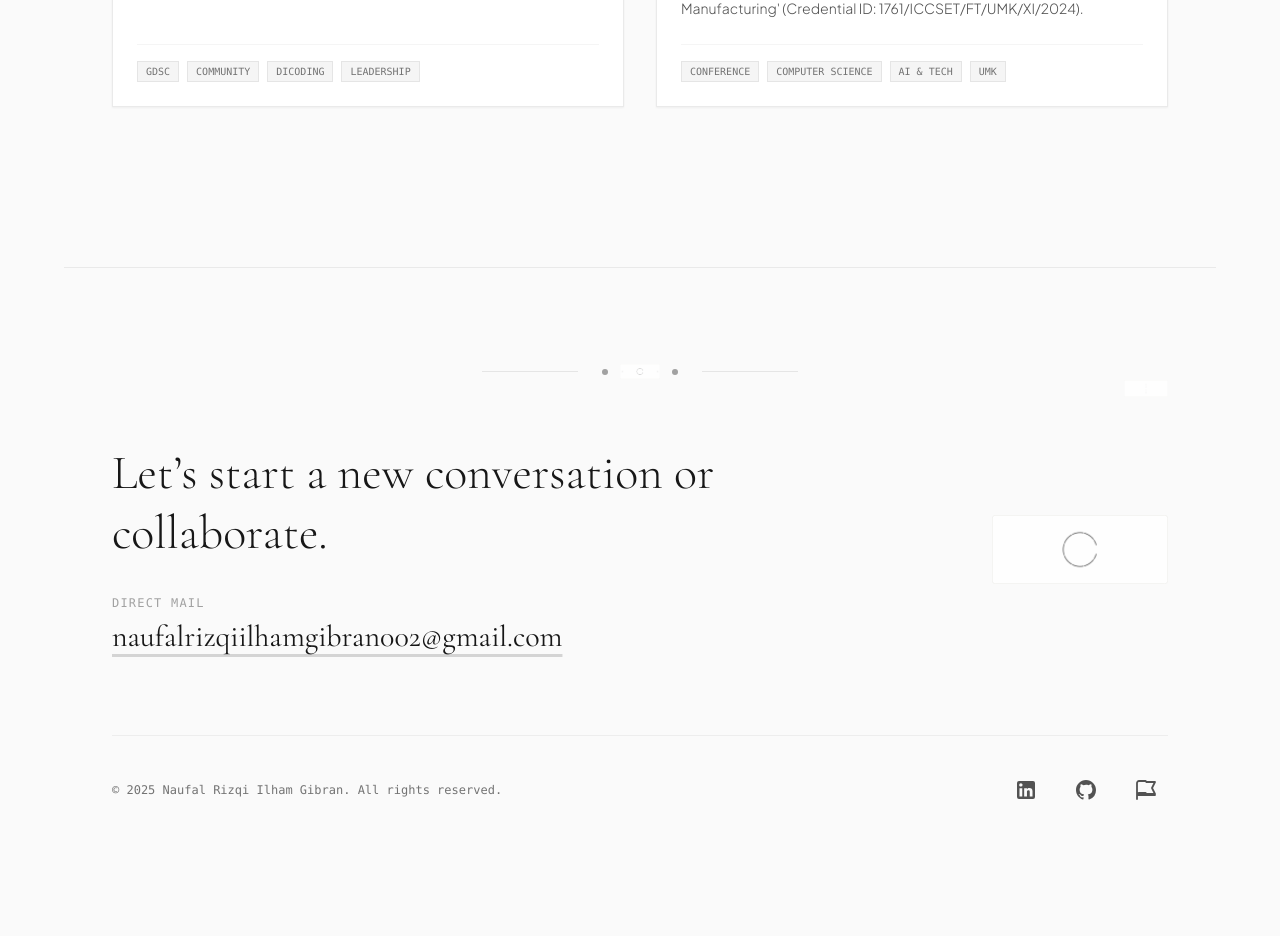
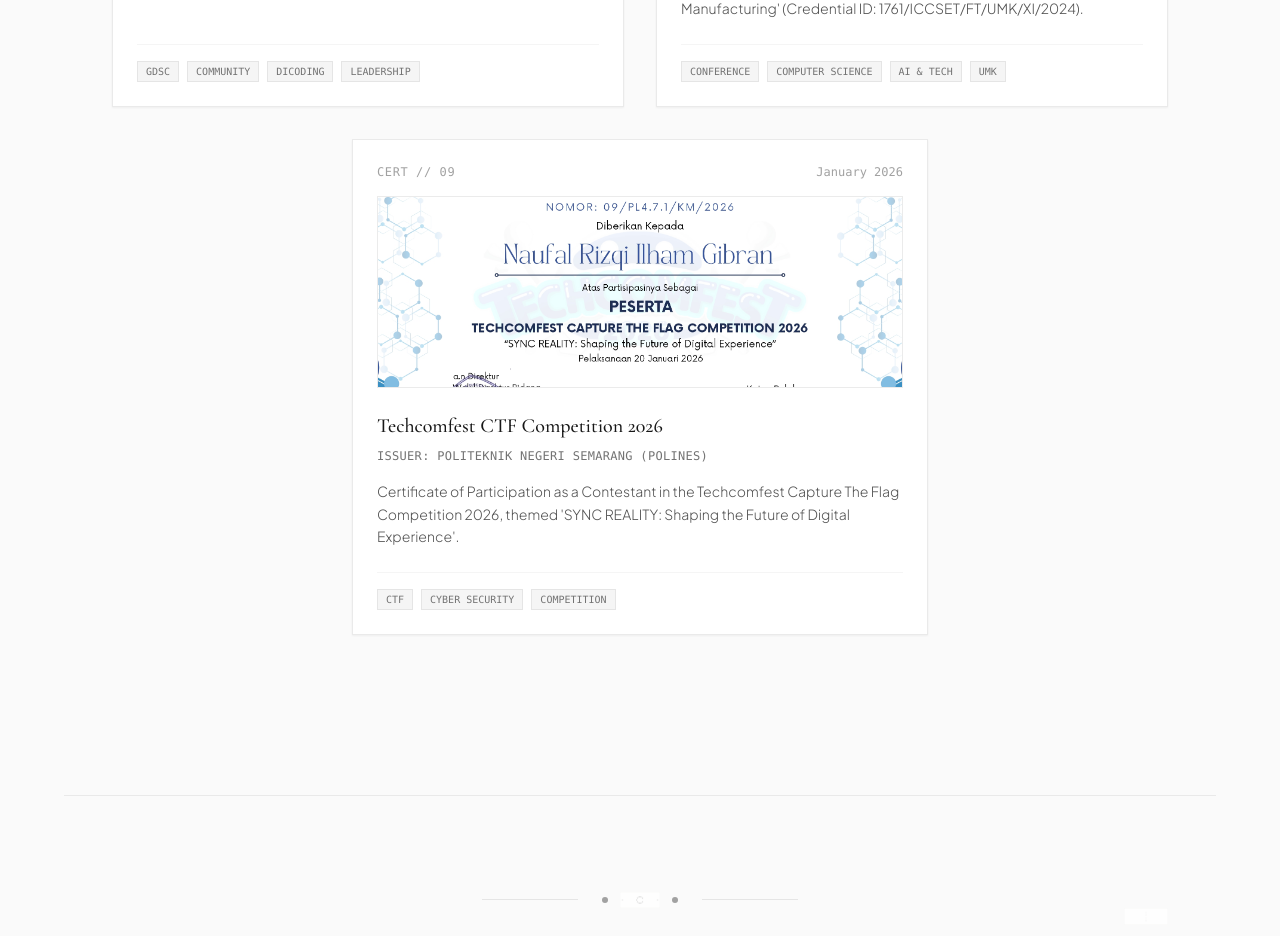
Before and after one commit to Naufal002/websiteku, a Next.js app: page / in a window 1280 px wide. Shown: the part 7620-8556 px from the top of the page. Before the commit the page ends 8480 px from the top, so only its background shows below. Built offline with nearby package versions, Linux system fonts and the light colour scheme.

Commit message:
[Naufal] Ada update lagi

```diff
--- a/app/components/CertificationsSection.tsx
+++ b/app/components/CertificationsSection.tsx
@@ -109,6 +109,16 @@
       tags: ["CONFERENCE", "COMPUTER SCIENCE", "AI & TECH", "UMK"],
       description:
         "Certificate of Participation in the International Conference on Computer Science and Engineering Technology (ICCSET 2024) themed 'Transforming Industries: The Future of Artificial Intelligence in Manufacturing' (Credential ID: 1761/ICCSET/FT/UMK/XI/2024).",
+    },
+    {
+      id: "CERT // 09",
+      title: "Techcomfest CTF Competition 2026",
+      issuer: "Politeknik Negeri Semarang (Polines)",
+      date: "January 2026",
+      image: "/certificates/Naufal Rizqi Ilham Gibran_page_techcomfest.jpg",
+      tags: ["CTF", "CYBER SECURITY", "COMPETITION"],
+      description:
+        "Certificate of Participation as a Contestant in the Techcomfest Capture The Flag Competition 2026, themed 'SYNC REALITY: Shaping the Future of Digital Experience'.",
     },
   ];
 
```
Also changed, not shown: public/certificates/Naufal Rizqi Ilham Gibran_page_techcomfest.jpg (added).
